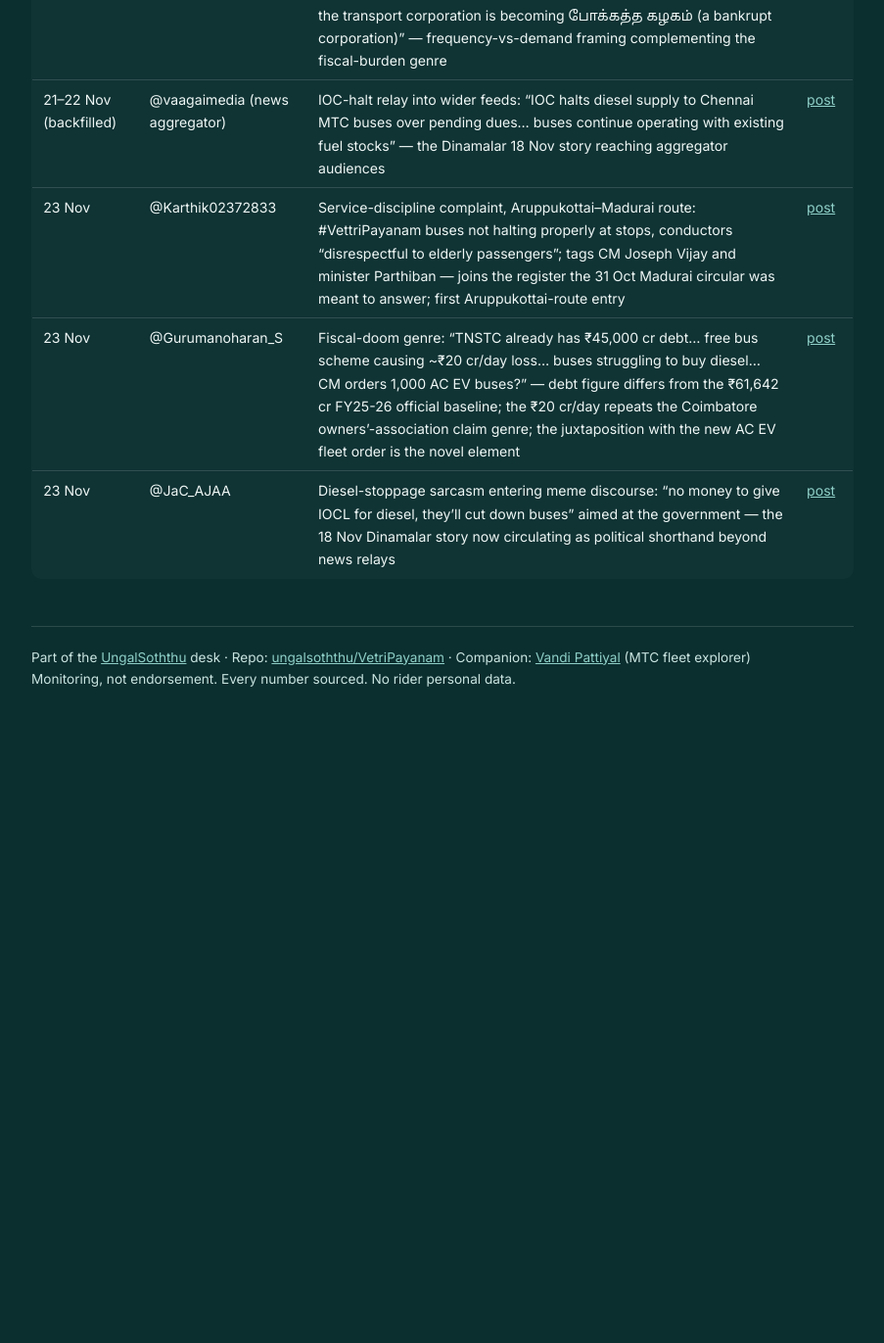
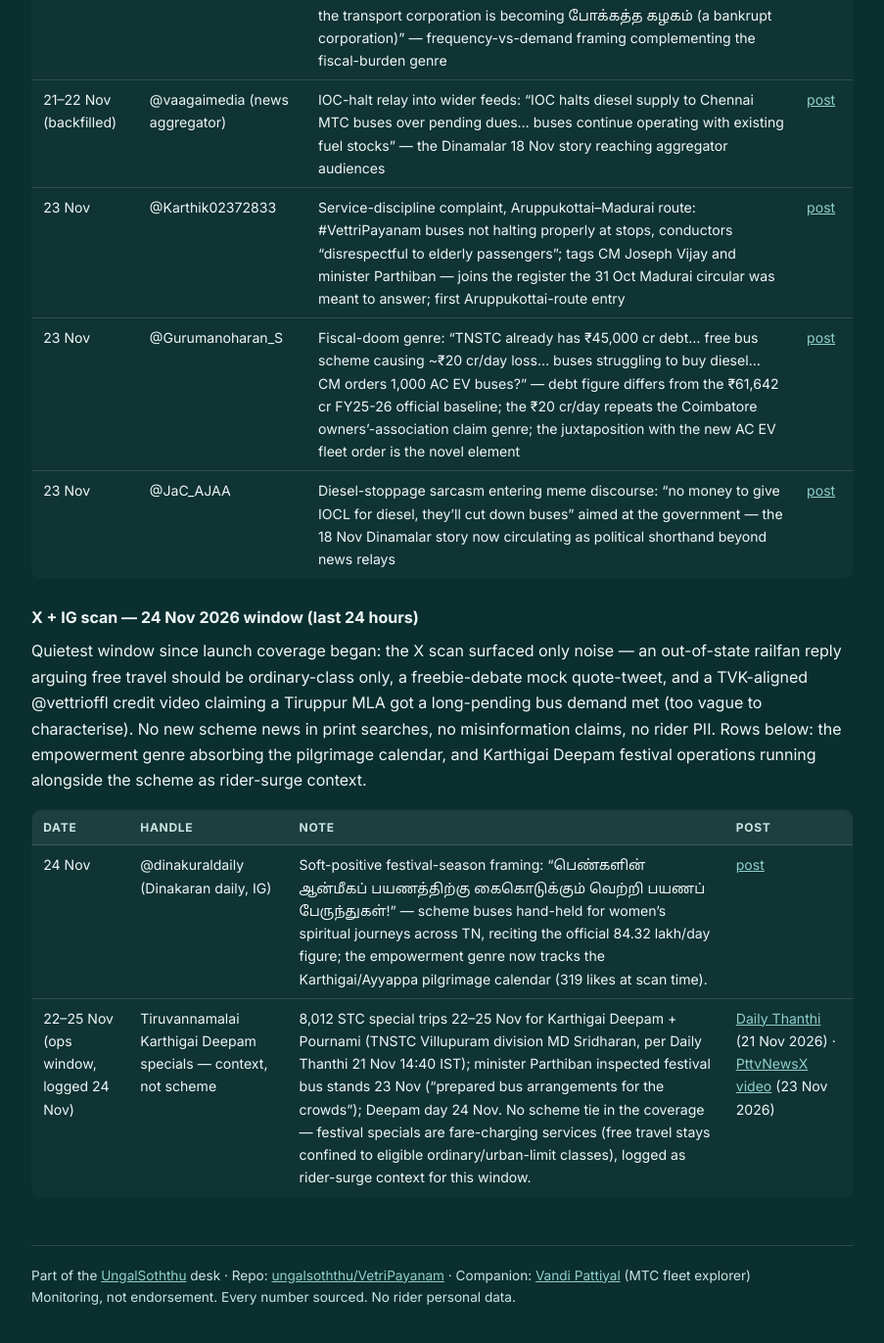
Before and after one commit to ungalsoththu/VetriPayanam, a Jekyll site: the page built from social/SOCIALLOG.md, in a window 1280 px wide and 1400 px high, scrolled down 28780 px. Shown: the top 1371 px of the window at 98% size, without its empty margins (188-1091 px from the left). Built offline with Jekyll 4.4.1, drawn with Linux system fonts in a browser that asks for light colours; before the commit the page ends 29548 px from its top, so only the background shows below that.

Commit message:
daily watch 2026-11-24: quiet window; Alangudi discipline closed with names (conductor dismissed, 2 officers suspended); IG pilgrimage framing + Deepam specials context

```diff
--- a/social/SOCIALLOG.md
+++ b/social/SOCIALLOG.md
@@ -526,3 +526,12 @@ The 18 Nov IOC diesel-stoppage story is now the week's dominant fiscal narrative
 | 23 Nov | @Karthik02372833 | Service-discipline complaint, Aruppukottai–Madurai route: #VettriPayanam buses not halting properly at stops, conductors "disrespectful to elderly passengers"; tags CM Joseph Vijay and minister Parthiban — joins the register the 31 Oct Madurai circular was meant to answer; first Aruppukottai-route entry | [post](https://x.com/Karthik02372833/status/2124524224463417796) |
 | 23 Nov | @Gurumanoharan_S | Fiscal-doom genre: "TNSTC already has ₹45,000 cr debt… free bus scheme causing ~₹20 cr/day loss… buses struggling to buy diesel… CM orders 1,000 AC EV buses?" — debt figure differs from the ₹61,642 cr FY25-26 official baseline; the ₹20 cr/day repeats the Coimbatore owners'-association claim genre; the juxtaposition with the new AC EV fleet order is the novel element | [post](https://x.com/Gurumanoharan_S/status/2124667280370143609) |
 | 23 Nov | @JaC_AJAA | Diesel-stoppage sarcasm entering meme discourse: "no money to give IOCL for diesel, they'll cut down buses" aimed at the government — the 18 Nov Dinamalar story now circulating as political shorthand beyond news relays | [post](https://x.com/JaC_AJAA/status/2124343953592094862) |
+
+### X + IG scan — 24 Nov 2026 window (last 24 hours)
+
+Quietest window since launch coverage began: the X scan surfaced only noise — an out-of-state railfan reply arguing free travel should be ordinary-class only, a freebie-debate mock quote-tweet, and a TVK-aligned @vettrioffl credit video claiming a Tiruppur MLA got a long-pending bus demand met (too vague to characterise). No new scheme news in print searches, no misinformation claims, no rider PII. Rows below: the empowerment genre absorbing the pilgrimage calendar, and Karthigai Deepam festival operations running alongside the scheme as rider-surge context.
+
+| Date | Handle | Note | Post |
+| --- | --- | --- | --- |
+| 24 Nov | @dinakuraldaily (Dinakaran daily, IG) | Soft-positive festival-season framing: "பெண்களின் ஆன்மீகப் பயணத்திற்கு கைகொடுக்கும் வெற்றி பயணப் பேருந்துகள்!" — scheme buses hand-held for women's spiritual journeys across TN, reciting the official 84.32 lakh/day figure; the empowerment genre now tracks the Karthigai/Ayyappa pilgrimage calendar (319 likes at scan time). | [post](https://www.instagram.com/p/DgHXmCQN0M6) |
+| 22–25 Nov (ops window, logged 24 Nov) | Tiruvannamalai Karthigai Deepam specials — context, not scheme | 8,012 STC special trips 22–25 Nov for Karthigai Deepam + Pournami (TNSTC Villupuram division MD Sridharan, per Daily Thanthi 21 Nov 14:40 IST); minister Parthiban inspected festival bus stands 23 Nov ("prepared bus arrangements for the crowds"); Deepam day 24 Nov. No scheme tie in the coverage — festival specials are fare-charging services (free travel stays confined to eligible ordinary/urban-limit classes), logged as rider-surge context for this window. | [Daily Thanthi](https://www.dailythanthi.com/amp/story/news/tamilnadu/8012-special-buses-to-operate-for-the-thiruvannamalai-deepam-festival) (21 Nov 2026) · [PttvNewsX video](https://x.com/PttvNewsX/status/2124829036832801114) (23 Nov 2026) |
```
Also changed, not shown: news/NEWSLOG.md (+1 -0 lines).
